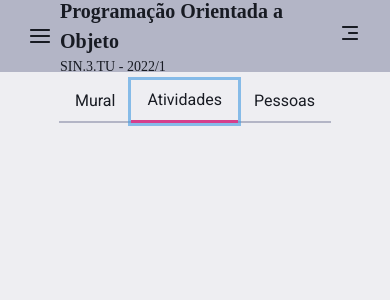
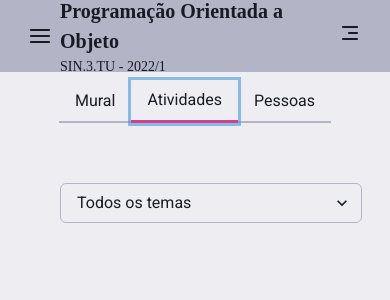
Before and after one commit to neanderdev/pi-unifeb-virtualroom, a Next.js app in the folder frontend/: page /rooms/1 in a window 390 px wide. Both pictures are taken after a click on the tab "Atividades". Shown: the top 300 px of the page. Built offline with nearby package versions, Linux system fonts and the light colour scheme.

Commit message:
On a small screen put select to select the activity category

```diff
--- /dev/null
+++ b/frontend/src/components/Activity/SelectCategoriesAcitivity.tsx
@@ -0,0 +1,32 @@
+import { Box, Select } from "@chakra-ui/react";
+
+interface FakeCategoriesActivity {
+    id: number;
+    slug: string;
+    nameCategorieActivity: string;
+}
+
+const fakeCategoriesActivity: Array<FakeCategoriesActivity> = [
+    {
+        id: 1,
+        slug: "tde-01",
+        nameCategorieActivity: "TDE 01",
+    },
+    {
+        id: 2,
+        slug: "tde-02",
+        nameCategorieActivity: "TDE 02",
+    }
+];
+
+export function SelectCategoriesAcitivity() {
+    return (
+        <Box mr="auto" ml={4} w="full">
+            <Select placeholder='Todos os temas'>
+                {fakeCategoriesActivity.map((categorieActivity) => (
+                    <option key={categorieActivity.id} value={categorieActivity.slug}>{categorieActivity.nameCategorieActivity}</option>
+                ))}
+            </Select>
+        </Box>
+    );
+}
--- a/frontend/src/components/Activity/index.tsx
+++ b/frontend/src/components/Activity/index.tsx
@@ -1,4 +1,5 @@
-import { Flex } from "@chakra-ui/react";
+import { Flex, VStack } from "@chakra-ui/react";
+import { SelectCategoriesAcitivity } from "./SelectCategoriesAcitivity";
 
 import { SidebarActivity } from "./SidebarActivity";
 
@@ -14,6 +15,10 @@ export function Activity({ isSmallScreen }: ActivityProps) {
         >
             <Flex direction="row" pt="1.5rem">
                 {!isSmallScreen && <SidebarActivity />}
+
+                <VStack spacing={4} w="full">
+                    {isSmallScreen && <SelectCategoriesAcitivity />}
+                </VStack>
             </Flex>
         </Flex>
     );
```
